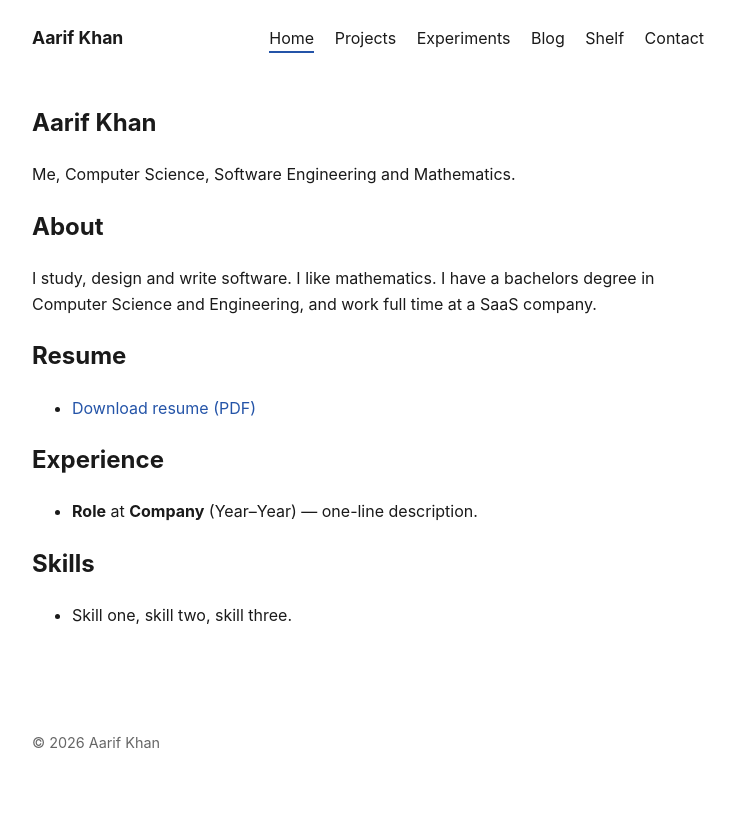
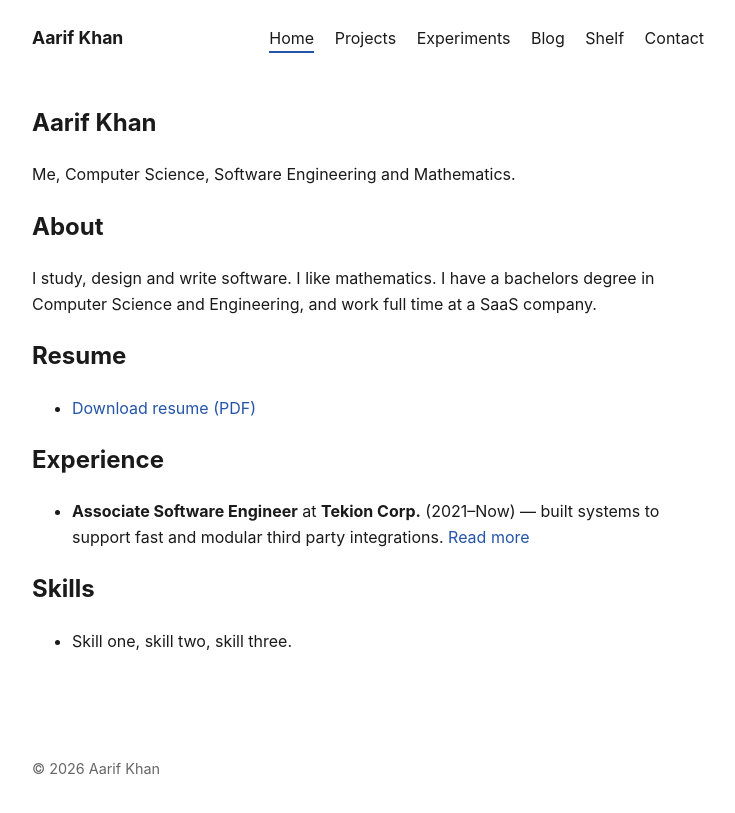
Before and after one commit to aarifkhan7/aarifkhan7.github.io, a Jekyll site: the page built from index.md, in a window 1280 px wide. Shown: the top 813 px of the page, without its empty margins (272-1007 px from the left). Built offline with Jekyll 4.4.1, drawn with Linux system fonts in a browser that asks for light colours.

Commit message:
Add Experience - Tekion Corp

```diff
--- a/index.md
+++ b/index.md
@@ -17,7 +17,7 @@ I study, design and write software. I like mathematics. I have a bachelors degre
 
 ## Experience
 
-- **Role** at **Company** (Year–Year) — one-line description.
+- **Associate Software Engineer** at **Tekion Corp.** (2021–Now) — built systems to support fast and modular third party integrations. [Read more]({% post_url 2026-06-22-tekion-corp %})
 
 ## Skills
 
```
Also changed, not shown: _posts/2026-06-22-tekion-corp.md (added, +7 -0 lines).
